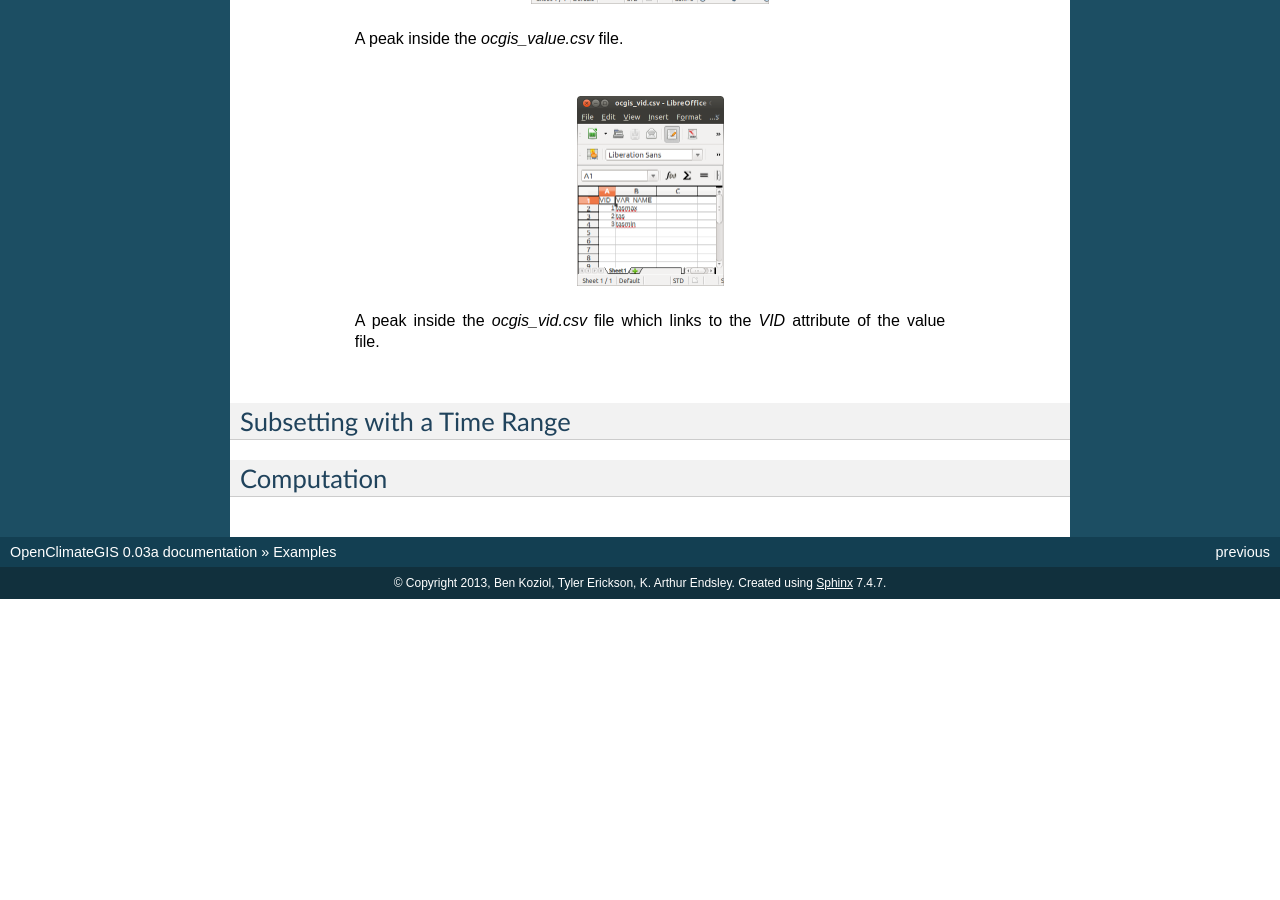
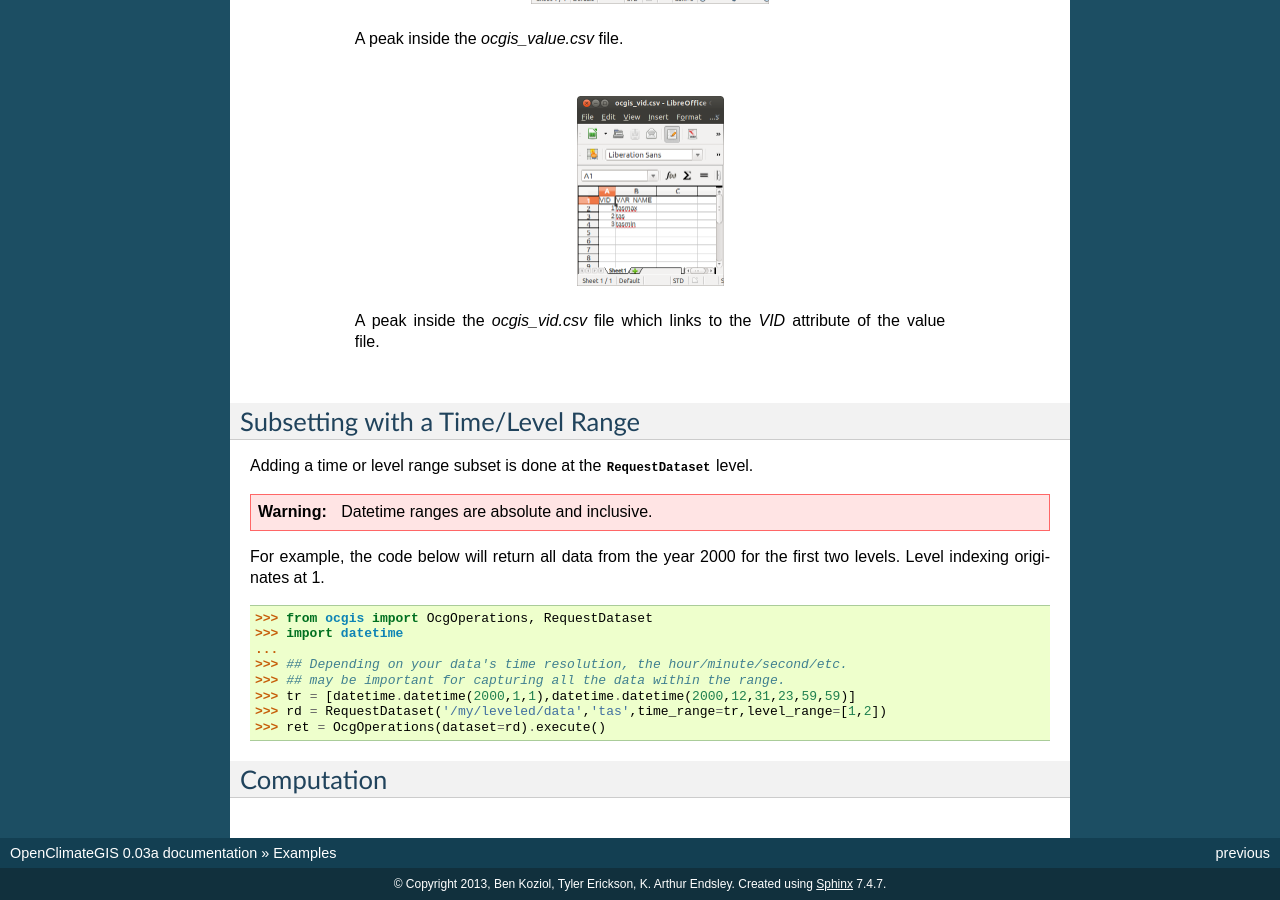
Before and after one commit to NCPP/ocgis, a Sphinx documentation site: the page built from doc/examples.rst, in a window 1280 px wide and 900 px high, scrolled down 5032 px. Built offline with Sphinx 7.4.7, drawn with Linux system fonts in a browser that asks for light colours; formulas are drawn with MathJax 3; before the commit the page ends 5631 px from its top, so only the background shows below that; some of the changed text lies outside the part shown.

Commit message:
doc changes

```diff
--- a/doc/api.rst
+++ b/doc/api.rst
@@ -94,7 +94,7 @@ Value                  Description
 calc
 ~~~~
 
-tdk: a lot of work to be done here
+See the :ref:`computation_headline` page for more details.
 
 .. _calc_grouping_headline:
 
--- a/doc/computation.rst
+++ b/doc/computation.rst
@@ -23,6 +25,10 @@ For example to calculate a monthly mean and median on a hypothetical daily clima
 >>> ops = OcgOperations(dataset=rd,calc=calc,calc_grouping=['month'],output_format='nc',prefix='my_calculation')
 >>> path = ops.execute()
 
+A calculation with arguments includes a `kwds` key in the function dictionary:
+
+>>> calc = [{'func':'between','name':'between_5_10','kwds':{'lower':5,'upper':10}}]
+
 Available Functions
 -------------------
 
--- a/doc/examples.rst
+++ b/doc/examples.rst
@@ -148,8 +148,23 @@ For the `keyed` output, the output folder will contain a number of CSV files wit
 
    A peak inside the `ocgis_vid.csv` file which links to the `VID` attribute of the value file.
 
-Subsetting with a Time Range
-----------------------------
+Subsetting with a Time/Level Range
+----------------------------------
+
+Adding a time or level range subset is done at the :class:`~ocgis.RequestDataset` level.
+
+.. warning:: Datetime ranges are absolute and inclusive.
+
+For example, the code below will return all data from the year 2000 for the first two levels. Level indexing originates at 1.
+
+>>> from ocgis import OcgOperations, RequestDataset
+>>> import datetime
+...
+>>> ## Depending on your data's time resolution, the hour/minute/second/etc.
+>>> ## may be important for capturing all the data within the range.
+>>> tr = [datetime.datetime(2000,1,1),datetime.datetime(2000,12,31,23,59,59)]
+>>> rd = RequestDataset('/my/leveled/data','tas',time_range=tr,level_range=[1,2])
+>>> ret = OcgOperations(dataset=rd).execute()
 
 Computation
 -----------
```
Also changed, not shown: other parts of doc/computation.rst (+2 -0 lines), 1 other file.
